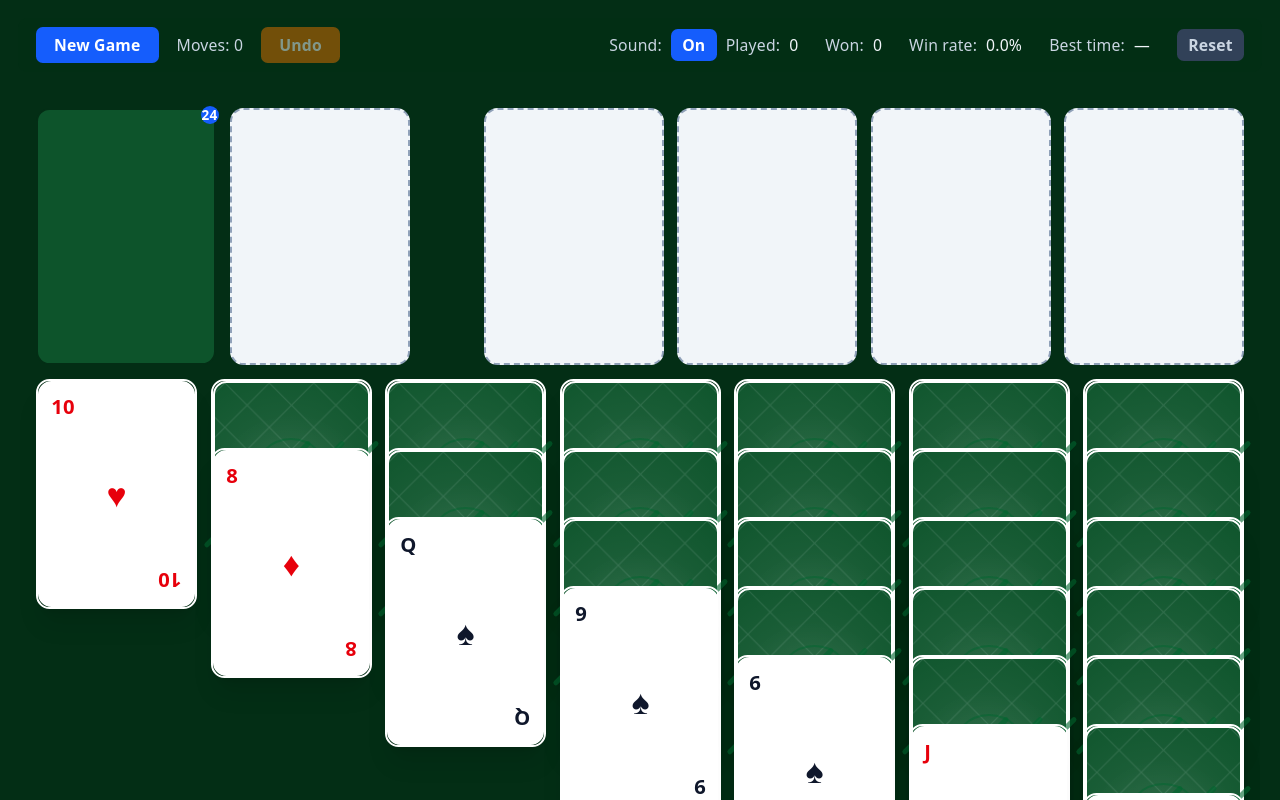
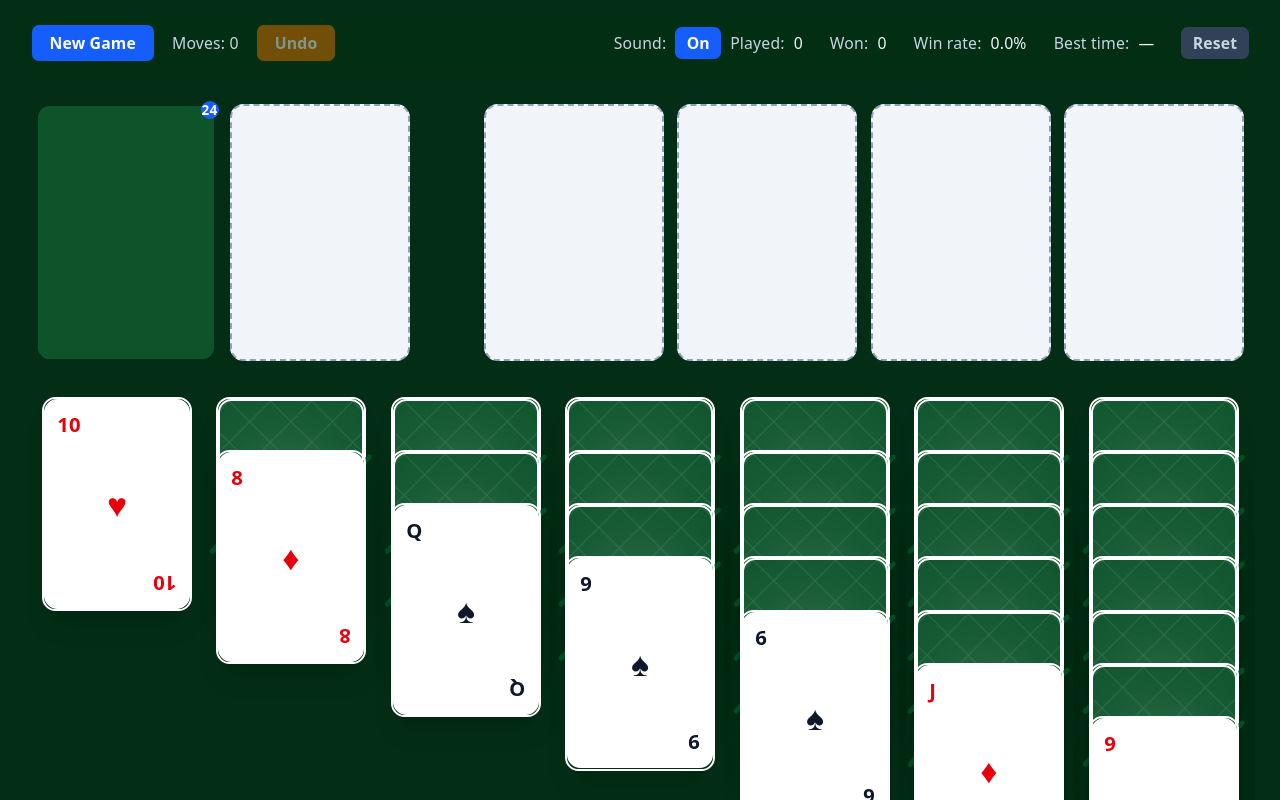
Before and after one commit to sandst1/laguna-klondike, a React (Vite) app: page / in a window 1280 px wide. Shown: the top 800 px of the page. Built offline with nearby package versions, Linux system fonts and the light colour scheme.

Commit message:
improve layout to fit screen better

```diff
--- a/src/App.tsx
+++ b/src/App.tsx
@@ -33,7 +33,7 @@ function App() {
   return (
     <div className="flex min-h-screen w-full flex-col items-center gap-4 bg-green-950 p-4 text-slate-100">
       <main className="flex w-full max-w-7xl flex-col items-center gap-4">
-        <header className="flex w-full flex-wrap items-center justify-between gap-2 rounded-lg bg-green-950/50 px-4 py-2 text-sm">
+        <header className="flex w-full flex-wrap items-center justify-between gap-1.5 rounded-lg bg-green-950/50 px-3 py-1.5 text-sm">
           <GameControls state={state} onNewGame={handleNewGame} onUndo={handleUndo} />
           <div className="flex flex-wrap items-center gap-2">
             <SettingsPanel settings={settings} onSoundChange={handleSoundChange} />
--- a/src/components/Card.tsx
+++ b/src/components/Card.tsx
@@ -40,7 +40,7 @@ export function Card({
   const isRed = card.color === 'red';
 
   const baseClasses =
-    'relative aspect-[7/10] w-full max-w-[240px] rounded-xl border-2 border-white shadow-xl select-none transition-all duration-200 ease-out sm:max-w-[180px]';
+    'relative aspect-[7/10] w-full max-w-[200px] rounded-xl border-2 border-white shadow-xl select-none transition-all duration-200 ease-out sm:max-w-[150px]';
 
   const faceUpClasses = isRed ? 'bg-white text-red-600' : 'bg-white text-slate-900';
 
--- a/src/components/GameBoard.tsx
+++ b/src/components/GameBoard.tsx
@@ -150,7 +150,7 @@ function GameBoardInner({
     >
       <section
         aria-label="Klondike Solitaire board"
-        className={clsx('game-board flex w-full flex-col gap-2 p-2', 'sm:gap-3 sm:p-4', className)}
+        className={clsx('game-board flex w-full flex-col gap-6 p-2', 'sm:gap-8 sm:p-4', className)}
       >
         <div className="flex items-start justify-between gap-2 sm:gap-3">
           <div className="flex items-center gap-2 sm:gap-3">
```
